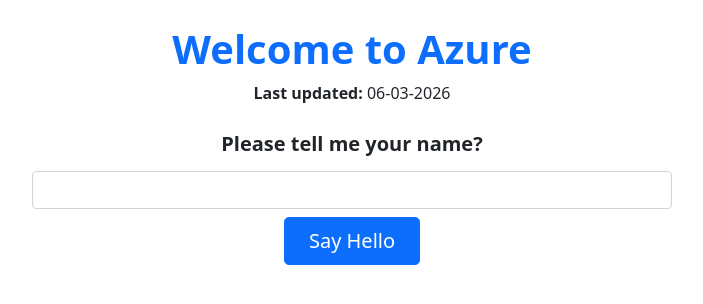
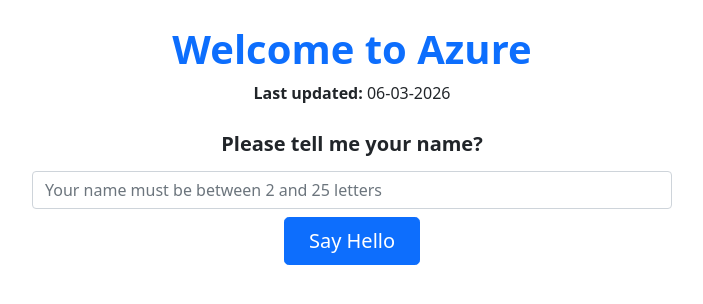
Before and after one commit to persteenolsen/django-azure-demo, a Django app: page / in a window 1280 px wide. Shown: the part 215-519 px from the top of the page, without its empty margins (288-991 px from the left). Run offline with Django 4.2, Linux system fonts and the light colour scheme; some libraries are stand-ins or nearby versions.

Commit message:
Adjusted form input

```diff
--- a/hello_azure/templates/hello_azure/index.html
+++ b/hello_azure/templates/hello_azure/index.html
@@ -25,7 +25,7 @@
                 <label for="name" class="form-label fw-bold fs-5">Please tell me your name?</label>
 
                  <div class="d-grid gap-2 d-sm-flex justify-content-sm-center align-items-center my-1">
-                    <input type="text" class="form-control" id="name" name="name">
+                    <input type="text" class="form-control" id="name" name="name" minlength="2" maxlength="25" placeholder="Your name must be between 2 and 25 letters">
                   </div>
                 <div class="d-grid gap-2 d-sm-flex justify-content-sm-center my-2">
                   <button type="submit" class="btn btn-primary btn-lg px-4 gap-3">Say Hello</button>
```
